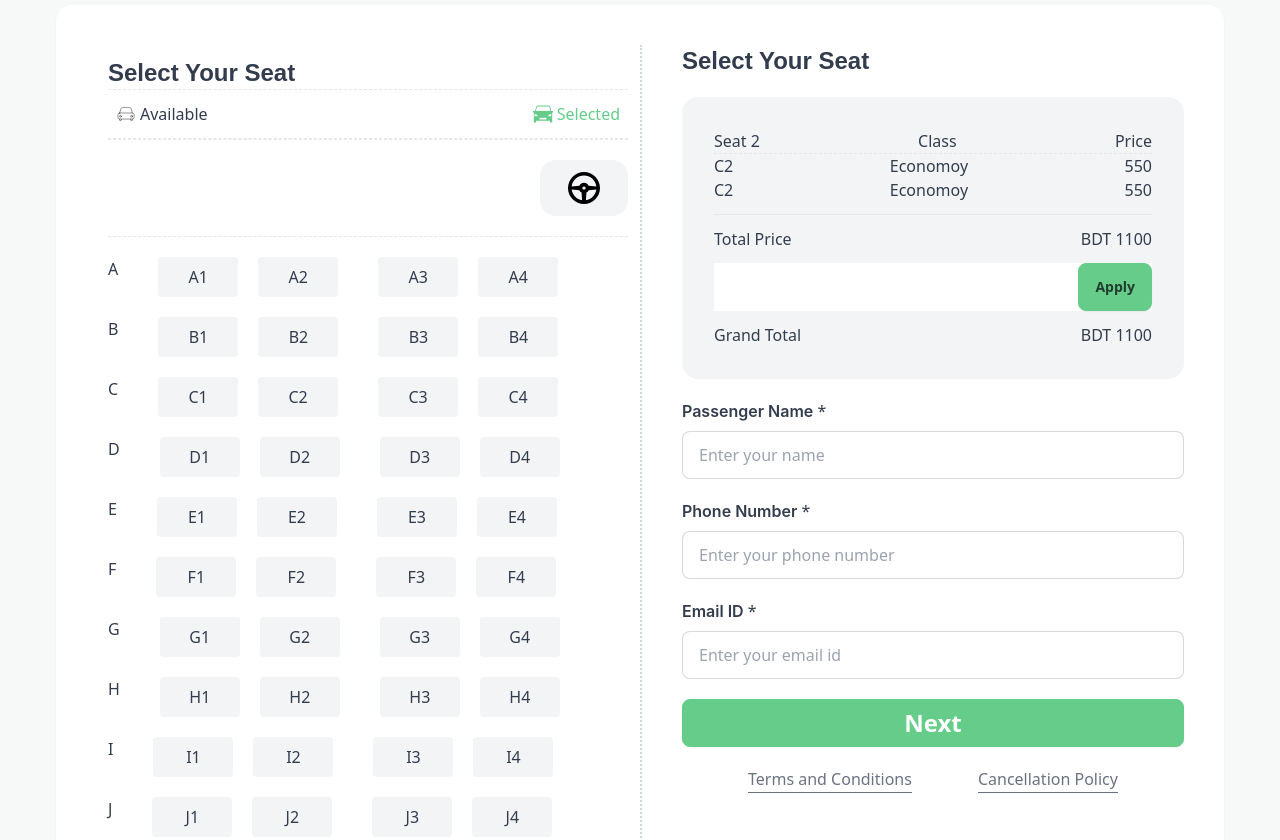
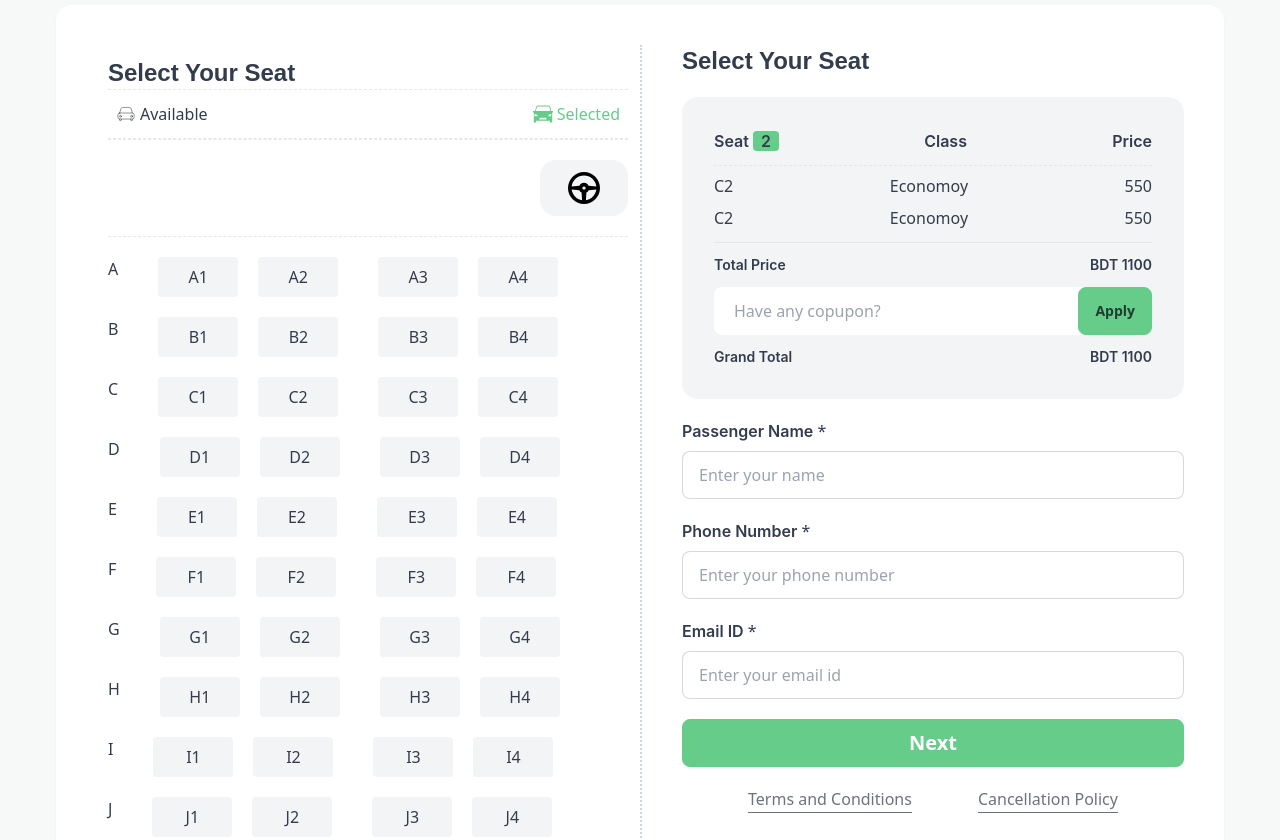
Before and after one commit to jharnakhatun2/bus-ticket-booking, a website: page src/index.html in a window 1280 px wide. Shown: the part 2023-2863 px from the top of the page. Drawn offline with Linux system fonts and the light colour scheme.

Commit message:
Modify small part of design

```diff
--- a/src/index.html
+++ b/src/index.html
@@ -9,7 +9,8 @@
 </head>
 
 <body class="bg-[#F7F8F8]">
-  <main class="container mx-auto px-3 md:px-14">
+  <main class="container mx-auto">
+    <div class="px-3 md:px-14">
     <!-- header -->
     <header id="header" class="py-7">
       <div class="flex justify-between items-center">
@@ -135,7 +136,7 @@
           <div class="absolute top-0 left-1/2 transform -translate-y-1/2 bg-white w-8 h-8 rounded-full"></div>
 
           <!-- Right Circle -->
-          <div class="absolute left-1/2 bottom-0 transform translate-y-1/2 bg-white w-8 h-8 rounded-full"></div>
+          <div class="absolute left-1/2 bottom-0 transform translate-y-1/2 bg-white w-8 h-8 rounded-full overflow-hidden"></div>
 
           <!-- Dotted Line -->
           <div class="absolute inset-y-0 left-1/2 transform translate-x-3 border-dotted border-l-2 border-white"></div>
@@ -160,7 +161,7 @@
           <div class="absolute top-0 left-1/2 transform -translate-y-1/2 bg-white w-8 h-8 rounded-full"></div>
 
           <!-- Right Circle -->
-          <div class="absolute left-1/2 bottom-0 transform translate-y-1/2 bg-white w-8 h-8 rounded-full"></div>
+          <div class="absolute left-1/2 bottom-0 transform translate-y-1/2 bg-white w-8 h-8 rounded-full overflow-hidden"></div>
 
           <!-- Dotted Line -->
           <div class="absolute inset-y-0 left-1/2 transform translate-x-3 border-dotted border-l-2 border-white"></div>
@@ -554,14 +555,14 @@
           <div class="divide-y-2 divide-dashed"></div>
           <!-- table -->
           <div class="bg-gray-100 p-8 rounded-2xl space-y-3 my-5">
-            <div class="divide-y divide-dashed">
-              <div class="flex justify-between items-center">
-                <h2>Seat <span>2</span></h2>
+            <div class="divide-y divide-dashed space-y-3">
+              <div class="flex justify-between items-center inter-semibold ">
+                <h2>Seat <span class="bg-primary px-2 rounded">2</span></h2>
                 <h2>Class</h2>
                 <h2>Price</h2>
               </div>
-              <div>
-                <div class="flex justify-between items-center">
+              <div class="space-y-2">
+                <div class="flex justify-between items-center pt-2">
                   <p>C2</p>
                   <p>Economoy</p>
                   <p>550</p>
@@ -574,17 +575,17 @@
               </div>
             </div>
             <hr>
-            <div class="flex justify-between items-center">
+            <div class="flex justify-between items-center inter-semibold text-sm">
               <h2>Total Price</h2>
               <h2>BDT 1100</h2>
             </div>
-            <div class="bg-white w-full flex justify-between my-3">
-              <input type="text" class="w-full">
+            <div class="bg-white w-full flex justify-between rounded-2xl">
+              <input type="text" placeholder="Have any copupon?" class="w-full outline-none px-5 rounded-lg">
               <button class="btn-primary btn">Apply</button>
             </div>
-            <div class="flex justify-between items-center">
-              <h2>Grand Total</h2>
-              <h2>BDT <span>1100</span></h2>
+            <div class="flex justify-between items-center inter-semibold text-sm">
+              <h3>Grand Total</h3>
+              <h3>BDT <span>1100</span></h3>
             </div>
           </div>
           <!-- Passenger Info -->
@@ -604,7 +605,7 @@
               <input type="email" placeholder="Enter your email id" class="input input-bordered w-full mt-2" />
             </label>
           </div>
-          <button class="btn btn-primary w-full text-white text-2xl">Next</button>
+          <button class="btn btn-primary w-full text-white text-xl">Next</button>
           <div class="flex justify-evenly my-5">
             <a href="#" class="text-gray-500 relative after:content-[''] after:block after:w-full after:h-[1px] after:bg-gray-500 after:absolute after:left-0 after:-bottom-0.5">
               Terms and Conditions
@@ -618,9 +619,10 @@
         </div>
     </section>
   </main>
+</div>
   <!-- footer section -->
  <footer class="bg-[#030712] text-white">
-  <div class="container mx-auto px-3 md:px-14 py-10 md:py-20 divide-y divide-slate-800 divide-dashed">
+  <div class="container mx-auto px-5 md:px-14 py-10 md:py-20 divide-y divide-slate-800 divide-dashed">
     <div class="w-full sm:flex justify-between items-center mb-8">
       <div>
         <h1 class="text-2xl sm:text-3xl raleway-boldItalic">Swift-SeaT</h1>
@@ -633,8 +635,8 @@
     </div>
 
     <div class="sm:flex justify-between pt-8">
-      <div>@all rights reserved, Swift-SeaT services limited.2024</div>
-      <nav class="grid grid-flow-col gap-4">
+      <div class="inter-regular text-sm">@all rights reserved, Swift-SeaT services limited.2024</div>
+      <nav class="grid grid-flow-row sm:grid-flow-col gap-4 inter-medium text-sm mt-5 sm:mt-0">
         <a class="link link-hover">Terms & condition</a>
         <a class="link link-hover">Return & refund policy</a>
         <a class="link link-hover">Privacy policy</a>
```
Also changed, not shown: src/style.css.
